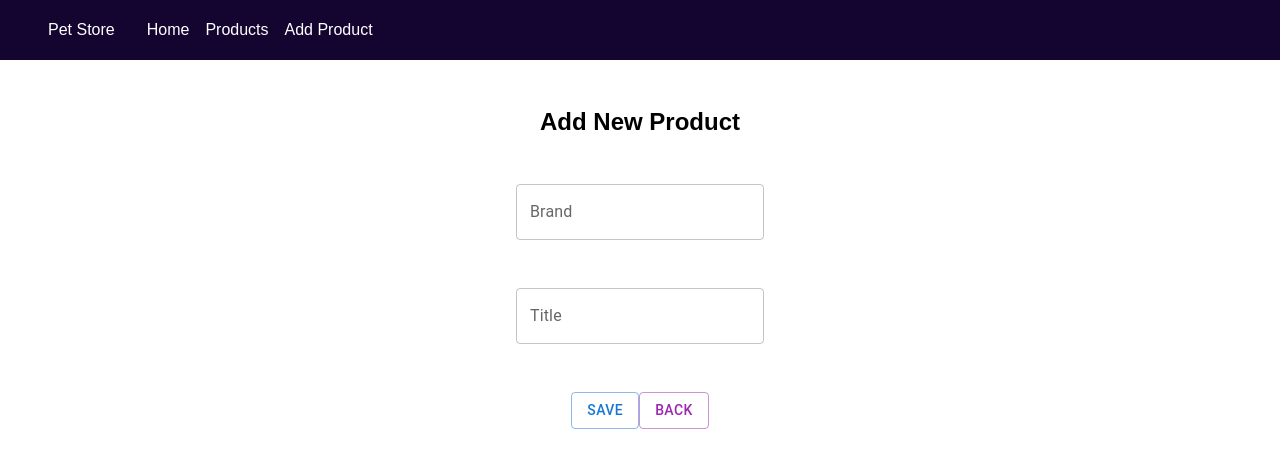
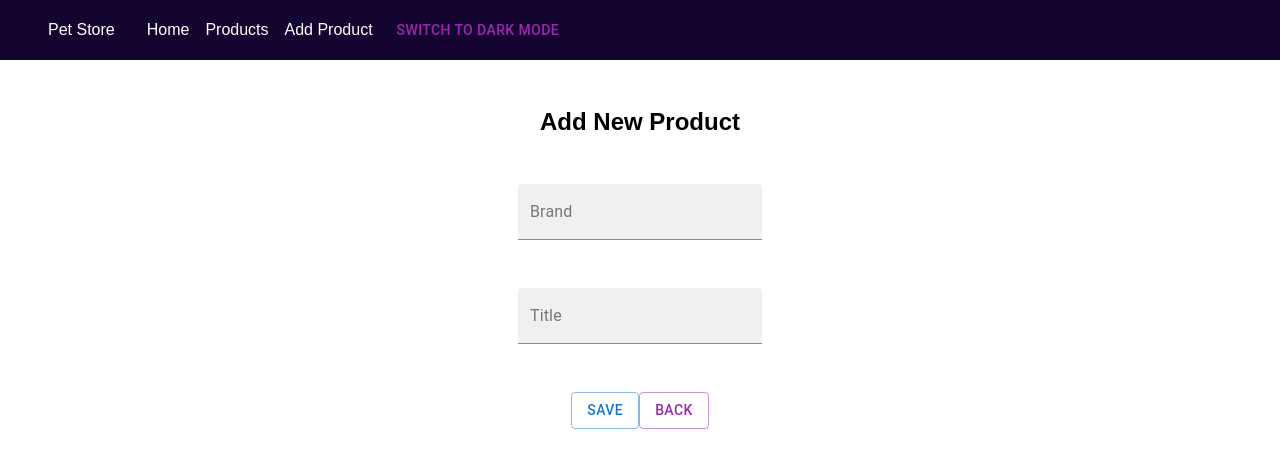
Before and after one commit to chrisfran03/petstore, a React (Create React App) app in the folder frontend/: page /products/add in a window 1280 px wide. Shown: the top 468 px of the page. Built offline with nearby package versions, Linux system fonts and the light colour scheme.

Commit message:
add dark and light mode

```diff
--- a/frontend/src/components/navbar/Navbar.tsx
+++ b/frontend/src/components/navbar/Navbar.tsx
@@ -1,9 +1,25 @@
-import { useState } from 'react'
+import { useState, useEffect } from 'react'
 import './navbar.scss'
 import { Menu, Close } from "@mui/icons-material"
+import { Button } from "@mui/material";
 import { Link } from "react-router-dom"
+
 const Navbar: React.FC = () => {
     const [open, setOpen] = useState<boolean>(false);
+    const [darkMode, setDarkMode] = useState(false);
+
+    useEffect(() => {
+        if (darkMode) {
+            document.body.classList.add('dark-mode');
+        } else {
+            document.body.classList.remove('dark-mode');
+        }
+    }, [darkMode]);
+
+    const toggleDarkMode = () => {
+        setDarkMode(!darkMode);
+    };
+
 
     const toggleNavbar = () => {
         if (window.innerWidth < 500) {
@@ -12,6 +28,7 @@ const Navbar: React.FC = () => {
     };
 
     const menuStyle = open ? "menu open" : "menu";
+
     return (
         <div className="navbar">
             <div className="brand">Pet Store</div>
@@ -22,6 +39,11 @@ const Navbar: React.FC = () => {
                     <li onClick={toggleNavbar}><Link to="/">Home</Link></li>
                     <li onClick={toggleNavbar}><Link to="/products">Products</Link></li>
                     <li onClick={toggleNavbar}><Link to="/products/add">Add Product</Link></li>
+                    <li onClick={toggleNavbar}>
+                        <Button onClick={toggleDarkMode} color="secondary">
+                            {darkMode ? 'Switch to Light Mode' : 'Switch to Dark Mode'}
+                        </Button>
+                    </li>
                 </ul>
             </div>
         </div>
--- a/frontend/src/global.scss
+++ b/frontend/src/global.scss
@@ -19,3 +19,19 @@ ul {
     width: 100%;
     padding: 3rem;
 }
+
+:root {
+    --background-color: #ffffff;
+    --text-color: #000000;
+}
+
+body.dark-mode {
+    --background-color: #000000cb;
+    --text-color: #ffffff;
+}
+
+body {
+    background-color: var(--background-color);
+    color: var(--text-color);
+    transition: background-color 0.5s, color 0.5s;
+}
--- a/frontend/src/pages/add-product/AddProduct.page.tsx
+++ b/frontend/src/pages/add-product/AddProduct.page.tsx
@@ -43,7 +43,14 @@ const AddProduct: React.FC = () => {
             <TextField
                 autoComplete="off"
                 label="Brand"
-                variant="outlined"
+                variant="filled"
+                color="primary"
+                sx={{
+                    "& .MuiInputLabel-filled": {
+                        color: "#777"
+                    }
+                }
+                }
                 name="brand"
                 value={product.brand}
                 onChange={changeHandler}
@@ -51,7 +58,14 @@ const AddProduct: React.FC = () => {
             <TextField
                 autoComplete="off"
                 label="Title"
-                variant="outlined"
+                variant="filled"
+                color="primary"
+                sx={{
+                    "& .MuiInputLabel-filled": {
+                        color: "#777"
+                    }
+                }
+                }
                 name="title"
                 value={product.title}
                 onChange={changeHandler}
--- a/frontend/src/pages/add-product/add-product.scss
+++ b/frontend/src/pages/add-product/add-product.scss
@@ -2,5 +2,4 @@
 
 .add-product {
     @include main-style();
-
 }
```
